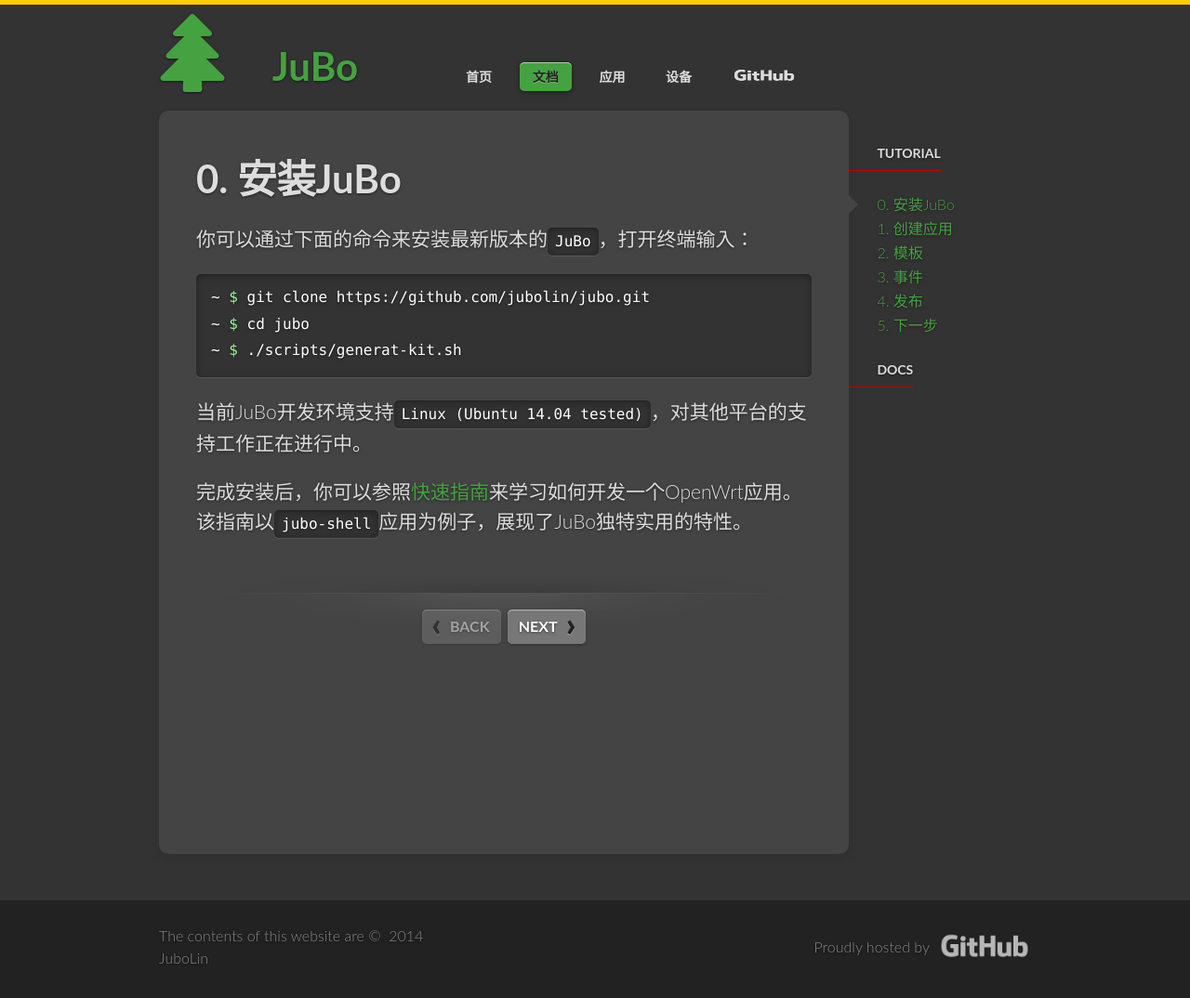
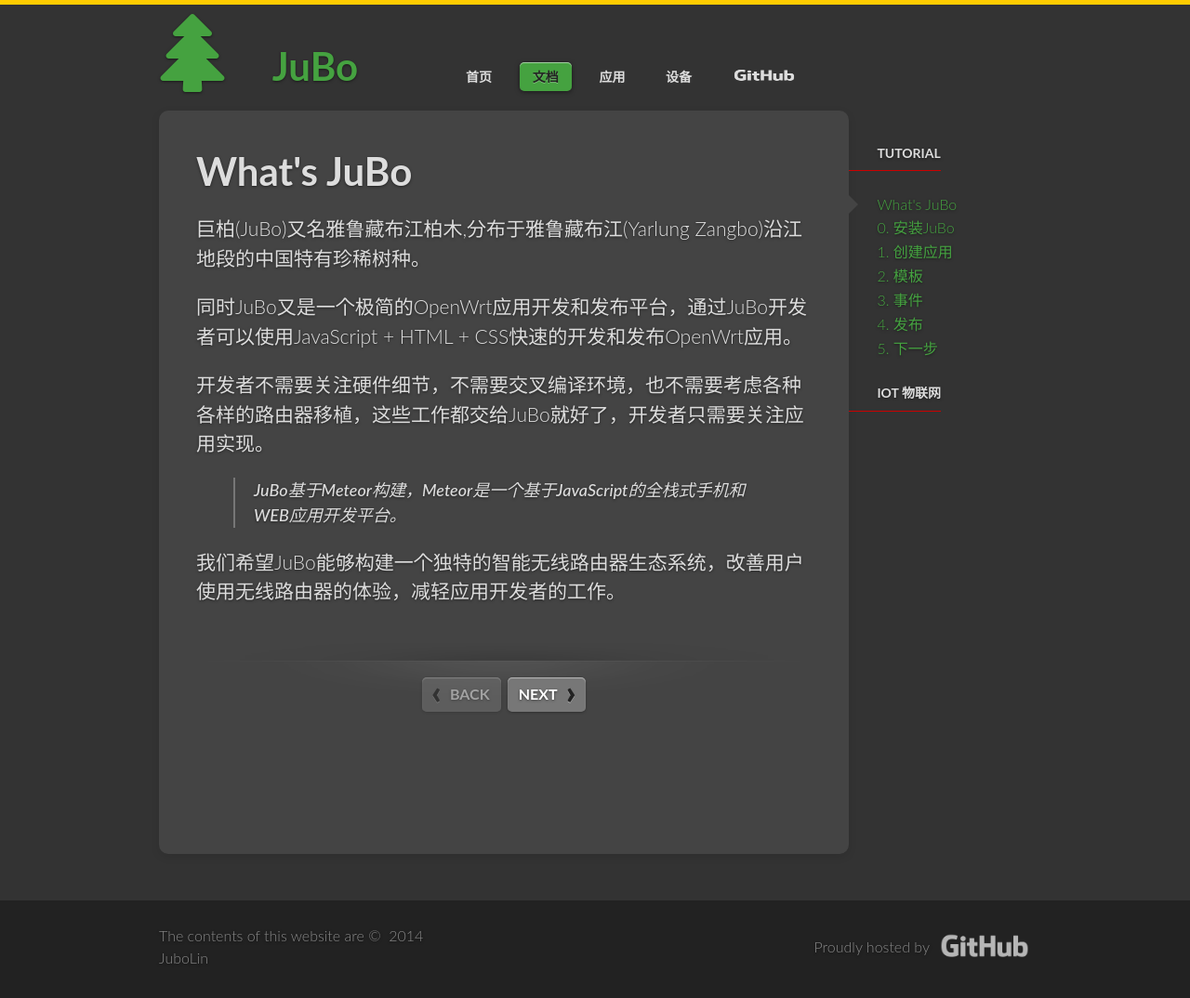
Before and after one commit to github188/jubo-web, a Jekyll site: the page built from _docs/index.md, in a window 1280 px wide. Shown: the whole page at 93% size. Built offline with Jekyll 4.4.1, drawn with Linux system fonts in a browser that asks for light colours; nearby versions of some CDN libraries; some web fonts are replaced; comment, search, counter and statistics services are not loaded.

Commit message:
add post apps-jubo-iot.md

```diff
--- a/_data/docs.yml
+++ b/_data/docs.yml
@@ -1,11 +1,12 @@
 - title: Tutorial
   docs:
   - home
+  - install
   - create-app
   - templates
   - events
   - deploy
   - next
 
-- title: Docs
+- title: IoT 物联网
   docs:
--- a/_docs/index.md
+++ b/_docs/index.md
@@ -1,19 +1,16 @@
 ---
 layout: docs
-title: 0. 安装JuBo
-next_section: create-app
+title: What's JuBo
+next_section: install
 permalink: /docs/home/
 ---
 
-你可以通过下面的命令来安装最新版本的`JuBo`，打开终端输入：
+巨柏(JuBo)又名雅鲁藏布江柏木,分布于雅鲁藏布江(Yarlung Zangbo)沿江地段的中国特有珍稀树种。
 
-{% highlight bash %}
-~ $ git clone https://github.com/jubolin/jubo.git
-~ $ cd jubo
-~ $ ./scripts/generat-kit.sh
-{% endhighlight %}
+同时JuBo又是一个极简的OpenWrt应用开发和发布平台，通过JuBo开发者可以使用JavaScript + HTML + CSS快速的开发和发布OpenWrt应用。
 
-当前JuBo开发环境支持`Linux (Ubuntu 14.04 tested)`，对其他平台的支持工作正在进行中。
+开发者不需要关注硬件细节，不需要交叉编译环境，也不需要考虑各种各样的路由器移植，这些工作都交给JuBo就好了，开发者只需要关注应用实现。
 
-完成安装后，你可以参照[快速指南](/docs/create-app)来学习如何开发一个OpenWrt应用。
-该指南以`jubo-shell`应用为例子，展现了JuBo独特实用的特性。
+> JuBo基于Meteor构建，Meteor是一个基于JavaScript的全栈式手机和WEB应用开发平台。
+
+我们希望JuBo能够构建一个独特的智能无线路由器生态系统，改善用户使用无线路由器的体验，减轻应用开发者的工作。
--- a/_includes/apps_contents.html
+++ b/_includes/apps_contents.html
@@ -16,7 +16,7 @@
       </li>
       {% endfor %}
     </ul>
-    <h4>应用排行榜</h4>
+    <h4>推荐应用</h4>
     <ul>
         {% for post in site.tags.likeapps %}
         <li class="{% if page.title == post.title %}current{% endif %}">
--- a/_includes/devs_contents.html
+++ b/_includes/devs_contents.html
@@ -19,7 +19,7 @@
       </li>
       {% endfor %}
     </ul>
-    <h4>设备排行榜</h4>
+    <h4>推荐设备</h4>
     <ul>
         {% for post in site.tags.likedevs %}
         <li class="{% if page.title == post.title %}current{% endif %}">
```
Also changed, not shown: _docs/create-app.md (+1 -1 lines), _docs/install.md (added, +20 -0 lines), _draft/2014-12-07-apps-jubo-yezi.md (added, +9 -0 lines), _posts/2014-11-07-apps-jubo-shell.md (renamed from _posts/2015-1-20-apps-jubo-shell.md, +1 -2 lines), _posts/2015-1-21-apps-jubo-iot.md (added, +22 -0 lines).
